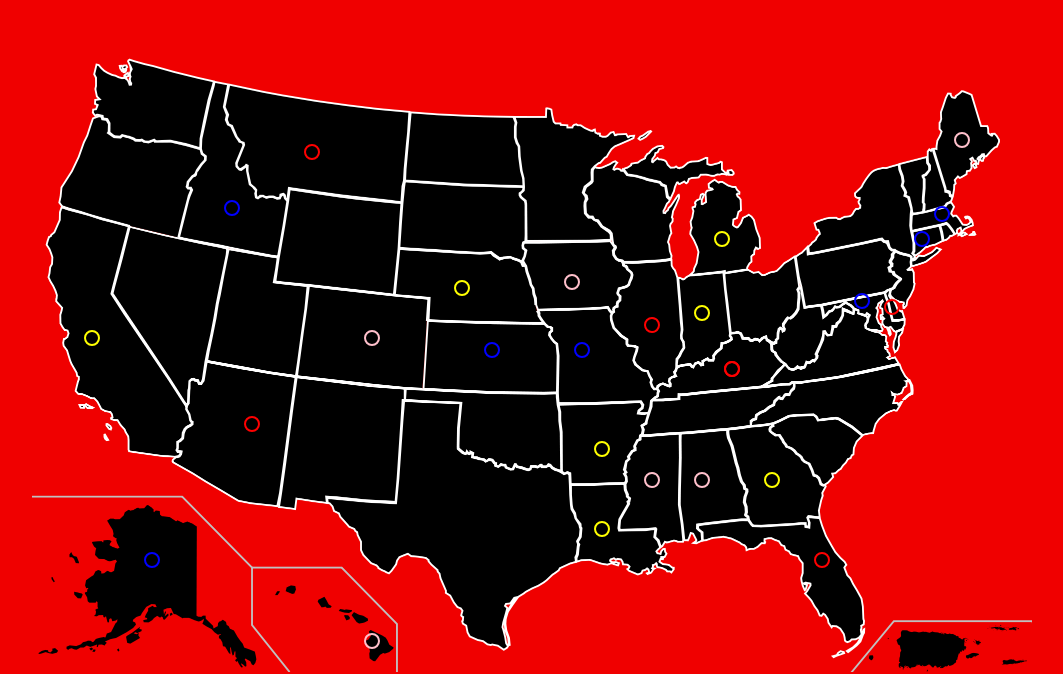
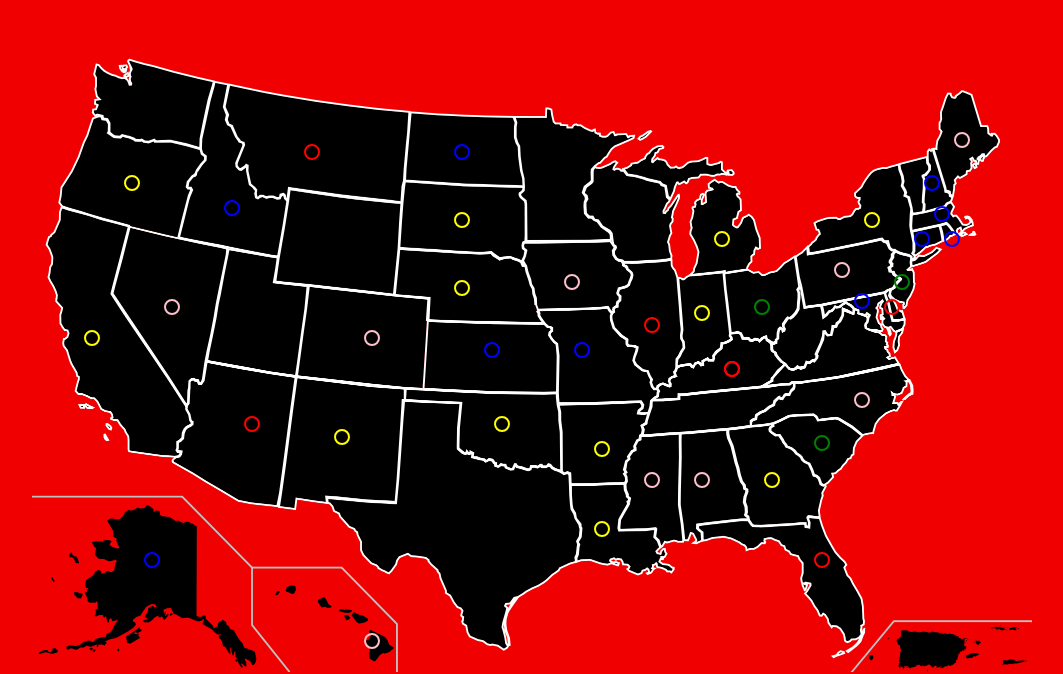
Before and after one commit to zacharyolsen/USA-MAP-Project-3, a plain HTML site: page index.html in a window 1280 px wide. Shown: the part 126-800 px from the top of the page, without its empty margins (108-1171 px from the left). Drawn offline with Linux system fonts and the light colour scheme.

Commit message:
states pt3

```diff
--- a/index.html
+++ b/index.html
@@ -45,6 +45,20 @@
     <button class="state" id="missouri"></button>
     <button class="state" id="montana"></button>
     <button class="state" id="nebraska"></button>
+    <button class="state" id="nevada"></button>
+    <button class="state" id="newhamp"></button>
+    <button class="state" id="newjer"></button>
+    <button class="state" id="newmex"></button>
+    <button class="state" id="newyork"></button>
+    <button class="state" id="northcaro"></button>
+    <button class="state" id="northdak"></button>
+    <button class="state" id="ohio"></button>
+    <button class="state" id="oklahoma"></button>
+    <button class="state" id="oregon"></button>
+    <button class="state" id="penn"></button>
+    <button class="state" id="rhode"></button>
+    <button class="state" id="southcaro"></button>
+    <button class="state" id="southdak"></button>
     <img class="map" src="images/blackmap.png">
   </div>
 
--- a/main.less
+++ b/main.less
@@ -321,3 +321,149 @@ h1 {
     background-color: yellow;
   }
 }
+
+#nevada {
+  border-color: pink;
+  top: 41%;
+  left: 14%;
+
+  &:hover {
+    background-color: yellow;
+  }
+}
+
+#newhamp {
+  border-color: blue;
+  top: 21%;
+  left: 90%;
+
+  &:hover {
+    background-color: yellow;
+  }
+}
+
+
+#newjer {
+  border-color: green;
+  top: 37%;
+  left: 87%;
+
+  &:hover {
+    background-color: yellow;
+  }
+}
+
+#newmex {
+  border-color: yellow;
+  top: 62%;
+  left: 31%;
+
+  &:hover {
+    background-color: yellow;
+  }
+}
+
+
+
+#newyork {
+  border-color: yellow;
+  top: 27%;
+  left: 84%;
+
+  &:hover {
+    background-color: yellow;
+  }
+}
+
+#northcaro {
+  border-color: pink;
+  top: 56%;
+  left: 83%;
+
+  &:hover {
+    background-color: yellow;
+  }
+}
+
+#northdak {
+  border-color: blue;
+  top: 16%;
+  left: 43%;
+
+  &:hover {
+    background-color: yellow;
+  }
+}
+
+
+#ohio {
+  border-color: green;
+  top: 41%;
+  left: 73%;
+
+  &:hover {
+    background-color: yellow;
+  }
+}
+
+#oklahoma {
+  border-color: yellow;
+  top: 60%;
+  left: 47%;
+
+  &:hover {
+    background-color: yellow;
+  }
+}
+
+
+#oregon {
+  border-color: yellow;
+  top: 21%;
+  left: 10%;
+
+  &:hover {
+    background-color: yellow;
+  }
+}
+
+#penn {
+  border-color: pink;
+  top: 35%;
+  left: 81%;
+
+  &:hover {
+    background-color: yellow;
+  }
+}
+
+#rhode {
+  border-color: blue;
+  top: 30%;
+  left: 92%;
+
+  &:hover {
+    background-color: yellow;
+  }
+}
+
+
+#southcaro {
+  border-color: green;
+  top: 63%;
+  left: 79%;
+
+  &:hover {
+    background-color: yellow;
+  }
+}
+
+#southdak {
+  border-color: yellow;
+  top: 27%;
+  left: 43%;
+
+  &:hover {
+    background-color: yellow;
+  }
+}
```
Also changed, not shown: css/main.css, 1 other file.
